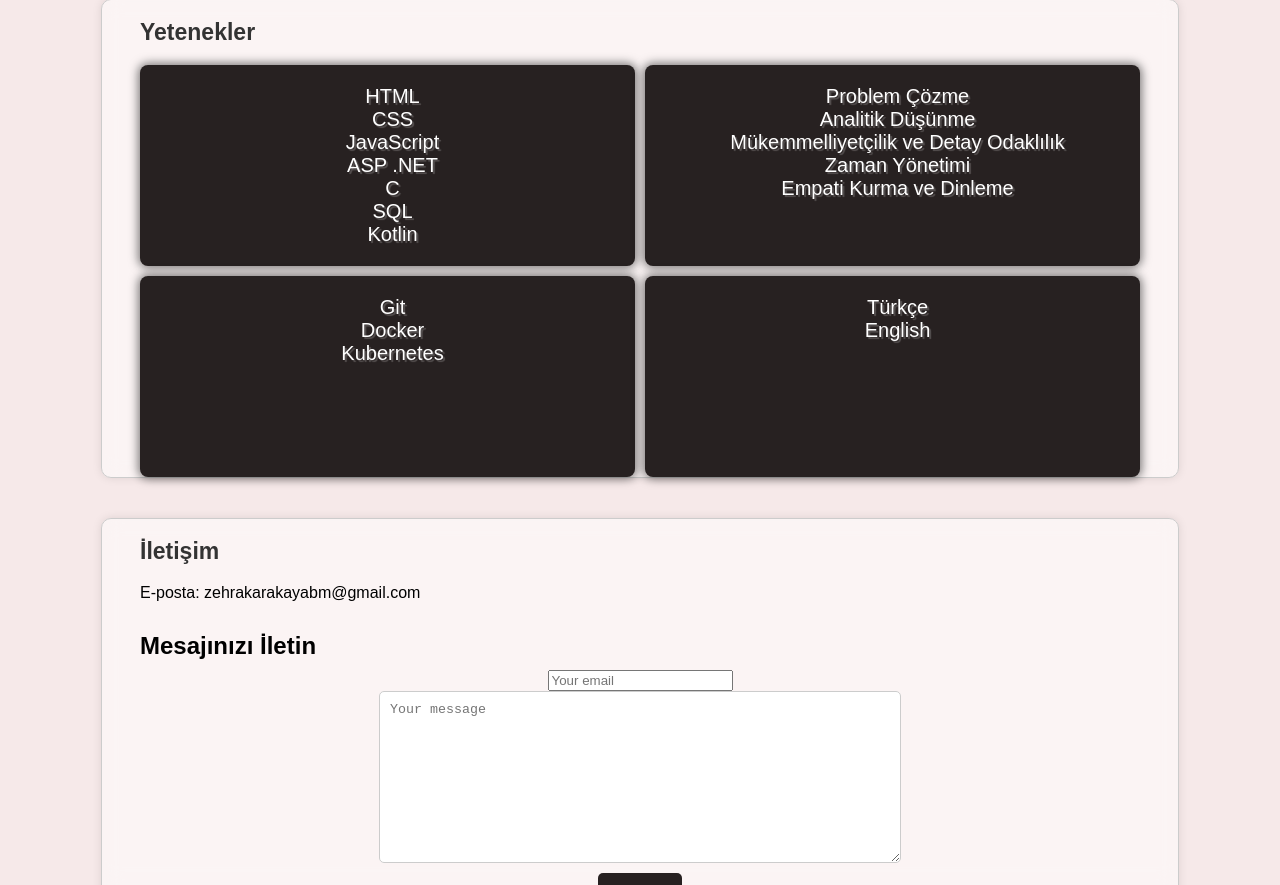
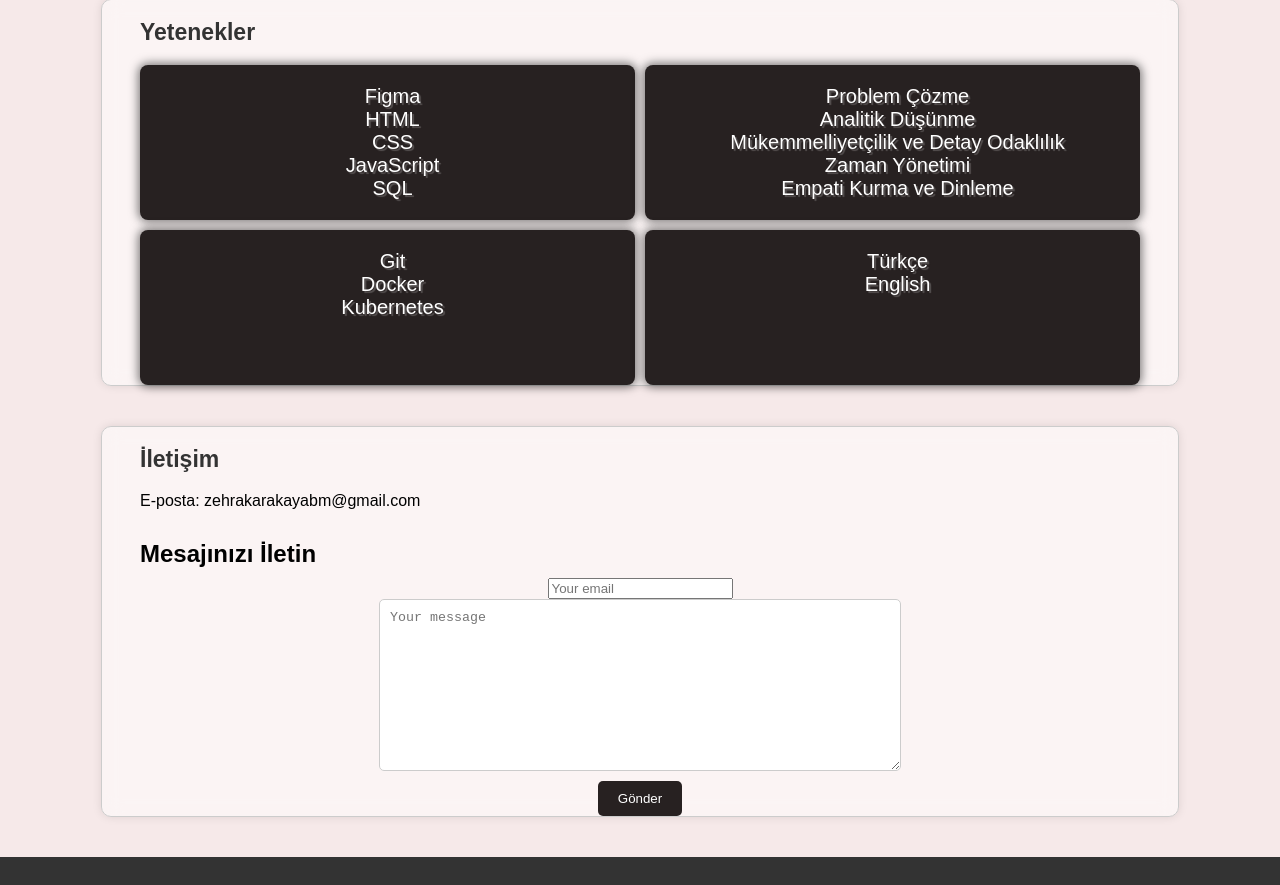
Before and after one commit to 0ZeKa0/portfoy, a plain HTML site: page index.html in a window 1280 px wide. Shown: the part 816-1701 px from the top of the page. Drawn offline with Linux system fonts and the light colour scheme.

Commit message:
Update index.html

```diff
--- a/index.html
+++ b/index.html
@@ -81,13 +81,11 @@
             <div class="nestedcontainer">
                 <div class="yetenekler"onmouseover="changeColor(this)" onmouseout="resetColor(this)">
                     <ul class="skills-list">
+                        <li>Figma</li>
                         <li>HTML</li>
                         <li>CSS</li>
                         <li>JavaScript</li>
-                        <li>ASP .NET</li>
-                        <li>C</li>
                         <li>SQL</li>
-                        <li>Kotlin</li>
                     </ul>
 
                 </div>
```
